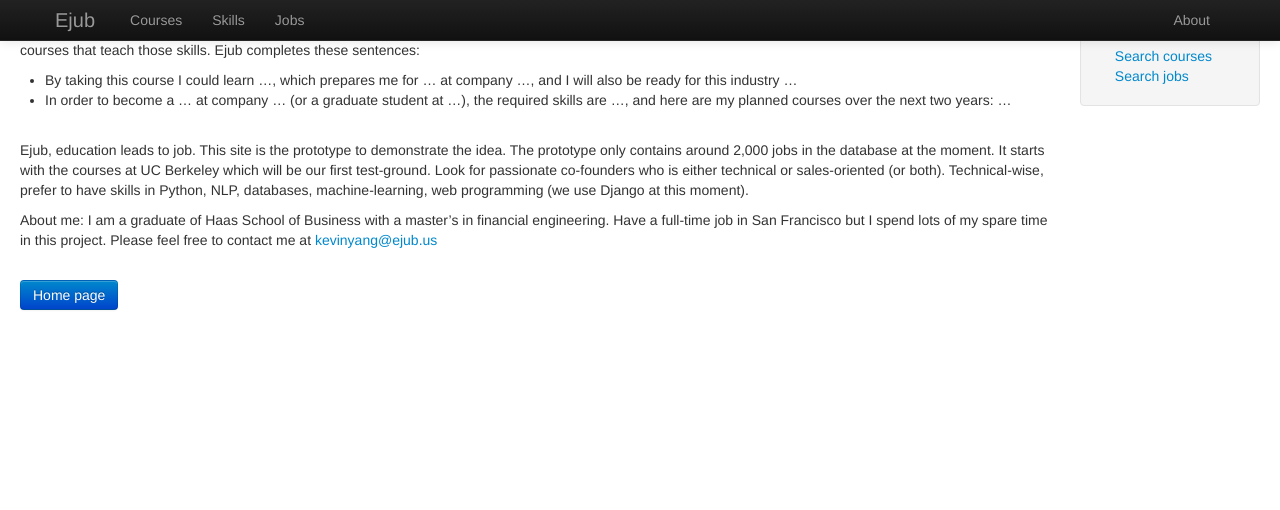
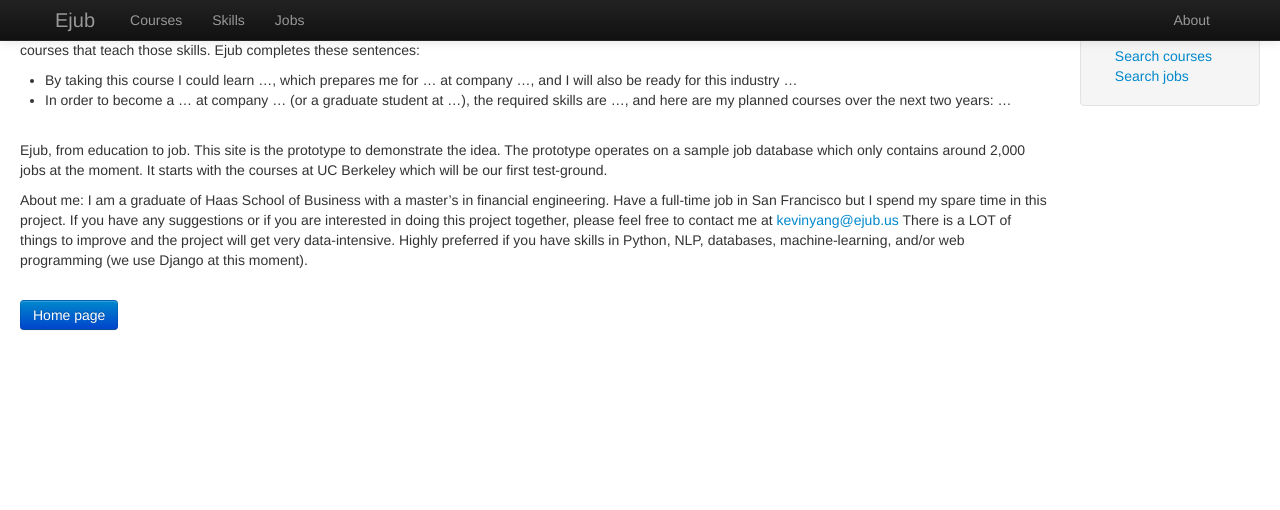
Before and after one commit to 400yk/Ejub, a Django app: page /ej/about/ in a window 1280 px wide. Shown: the top 510 px of the page. Run offline with Django 3.2, Linux system fonts and the light colour scheme; some libraries are stand-ins or nearby versions.

Commit message:
Changed the wordings on About page

```diff
--- a/ej/templates/ej/about.html
+++ b/ej/templates/ej/about.html
@@ -17,10 +17,12 @@
 </ul>
 <br />
 <p>
-Ejub, education leads to job. This site is the prototype to demonstrate the idea. The prototype only contains around 2,000 jobs in the database at the moment. It starts with the courses at UC Berkeley which will be our first test-ground. Look for passionate co-founders who is either technical or sales-oriented (or both). Technical-wise, prefer to have skills in Python, NLP, databases, machine-learning, web programming (we use Django at this moment).
+Ejub, from education to job. This site is the prototype to demonstrate the idea. The prototype operates on a sample job database which only contains around 2,000 jobs at the moment. It starts with the courses at UC Berkeley which will be our first test-ground.
 </p>
 <p>
-About me: I am a graduate of Haas School of Business with a master’s in financial engineering. Have a full-time job in San Francisco but I spend lots of my spare time in this project. Please feel free to contact me at <a href="mailto:kevinyang@ejub.us">kevinyang@ejub.us</a>
+About me: I am a graduate of Haas School of Business with a master’s in financial engineering. Have a full-time job in San Francisco but I spend my spare time in this project.
+If you have any suggestions or if you are interested in doing this project together, please feel free to contact me at <a href="mailto:kevinyang@ejub.us">kevinyang@ejub.us</a>
+There is a LOT of things to improve and the project will get very data-intensive. Highly preferred if you have skills in Python, NLP, databases, machine-learning, and/or web programming (we use Django at this moment).
 </p>
 <br/>
 <a class="btn btn-primary" href="{% url 'ej:home' %}">Home page</a>
```
